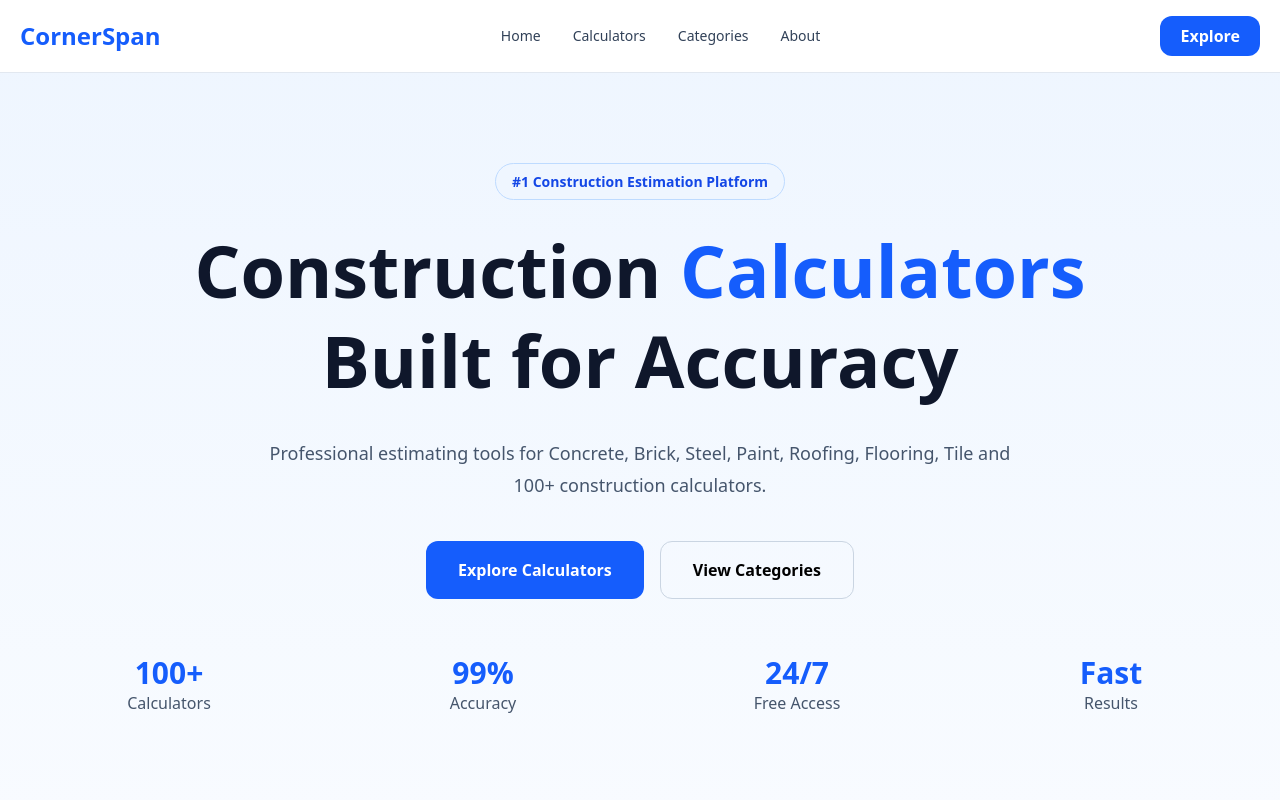
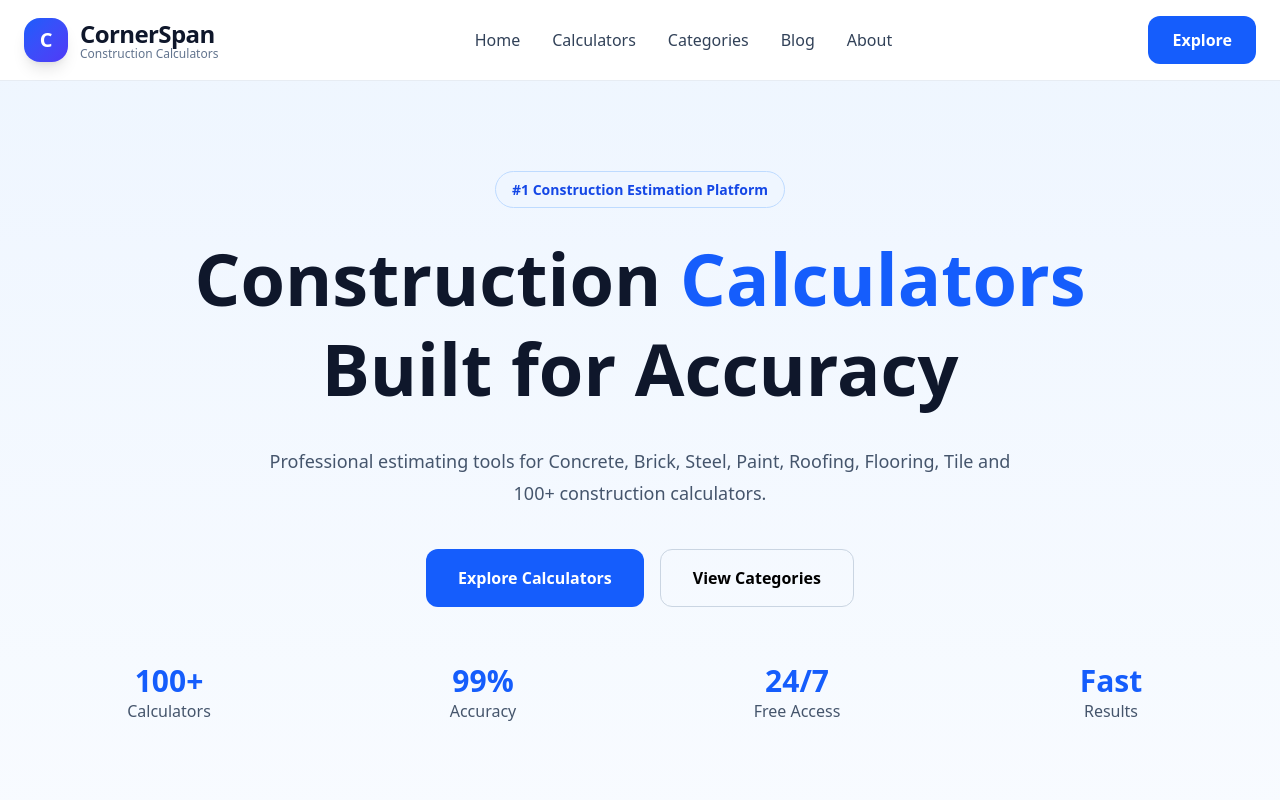
Before and after one commit to km7max-cmd/cornerspan, a Next.js app: page / in a window 1280 px wide. Shown: the top 800 px of the page. Built offline with nearby package versions, Linux system fonts and the light colour scheme.

Commit message:
Refactor Header component to use navItems array

```diff
--- a/components/Header.tsx
+++ b/components/Header.tsx
@@ -3,76 +3,92 @@
 import Link from "next/link";
 import { useState } from "react";
 
+const navItems = [
+  { name: "Home", href: "/" },
+  { name: "Calculators", href: "/#calculators" },
+  { name: "Categories", href: "/categories" },
+  { name: "Blog", href: "/blog" },
+  { name: "About", href: "/about" },
+];
+
 export default function Header() {
   const [open, setOpen] = useState(false);
 
   return (
-    <header className="sticky top-0 z-50 border-b border-slate-200 bg-white/90 backdrop-blur-lg">
-      <div className="mx-auto flex max-w-7xl items-center justify-between px-5 py-4">
+    <header className="sticky top-0 z-50 border-b border-slate-200/80 bg-white/80 backdrop-blur-xl">
+      <div className="mx-auto flex h-20 max-w-7xl items-center justify-between px-6">
 
         <Link
           href="/"
-          className="text-2xl font-extrabold text-blue-600"
+          className="flex items-center gap-3"
         >
-          CornerSpan
+          <div className="flex h-11 w-11 items-center justify-center rounded-2xl bg-gradient-to-br from-blue-600 to-indigo-600 text-xl font-black text-white shadow-lg">
+            C
+          </div>
+
+          <div>
+            <h1 className="text-2xl font-black tracking-tight text-slate-900">
+              CornerSpan
+            </h1>
+
+            <p className="-mt-1 text-xs text-slate-500">
+              Construction Calculators
+            </p>
+          </div>
         </Link>
 
-        <nav className="hidden items-center gap-8 text-sm font-medium text-slate-700 md:flex">
-          <Link href="/" className="hover:text-blue-600">Home</Link>
-          <Link href="/#calculators" className="hover:text-blue-600">Calculators</Link>
-          <Link href="/" className="hover:text-blue-600">Categories</Link>
-          <Link href="/" className="hover:text-blue-600">About</Link>
+        <nav className="hidden items-center gap-8 lg:flex">
+          {navItems.map((item) => (
+            <Link
+              key={item.name}
+              href={item.href}
+              className="font-medium text-slate-700 transition hover:text-blue-600"
+            >
+              {item.name}
+            </Link>
+          ))}
         </nav>
 
-        <div className="hidden md:block">
-          <button className="rounded-xl bg-blue-600 px-5 py-2 font-semibold text-white transition hover:bg-blue-700">
+        <div className="hidden items-center gap-3 lg:flex">
+          <Link
+            href="/#calculators"
+            className="rounded-xl bg-blue-600 px-6 py-3 font-semibold text-white transition hover:bg-blue-700"
+          >
             Explore
-          </button>
+          </Link>
         </div>
 
         <button
           onClick={() => setOpen(!open)}
-          className="text-3xl md:hidden"
+          className="rounded-xl p-2 transition hover:bg-slate-100 lg:hidden"
         >
-          ☰
+          <span className="text-3xl">
+            ☰
+          </span>
         </button>
       </div>
+            {open && (
+        <div className="border-t border-slate-200 bg-white lg:hidden">
+          <nav className="mx-auto flex max-w-7xl flex-col px-6 py-4">
 
-      {open && (
-        <div className="border-t bg-white md:hidden">
-          <nav className="flex flex-col p-4">
-
-            <Link
-              href="/"
-              className="rounded-lg px-3 py-3 hover:bg-slate-100"
-            >
-              Home
-            </Link>
+            {navItems.map((item) => (
+              <Link
+                key={item.name}
+                href={item.href}
+                onClick={() => setOpen(false)}
+                className="rounded-xl px-4 py-3 font-medium text-slate-700 transition hover:bg-slate-100 hover:text-blue-600"
+              >
+                {item.name}
+              </Link>
+            ))}
 
             <Link
               href="/#calculators"
-              className="rounded-lg px-3 py-3 hover:bg-slate-100"
+              onClick={() => setOpen(false)}
+              className="mt-4 rounded-xl bg-blue-600 px-6 py-3 text-center font-semibold text-white transition hover:bg-blue-700"
             >
-              Calculators
+              Explore Calculators
             </Link>
-
-            <Link
-              href="/"
-              className="rounded-lg px-3 py-3 hover:bg-slate-100"
-            >
-              Categories
-            </Link>
-
-            <Link
-              href="/"
-              className="rounded-lg px-3 py-3 hover:bg-slate-100"
-            >
-              About
-            </Link>
-
-            <button className="mt-4 rounded-xl bg-blue-600 py-3 font-semibold text-white">
-              Explore
-            </button>
 
           </nav>
         </div>
```
